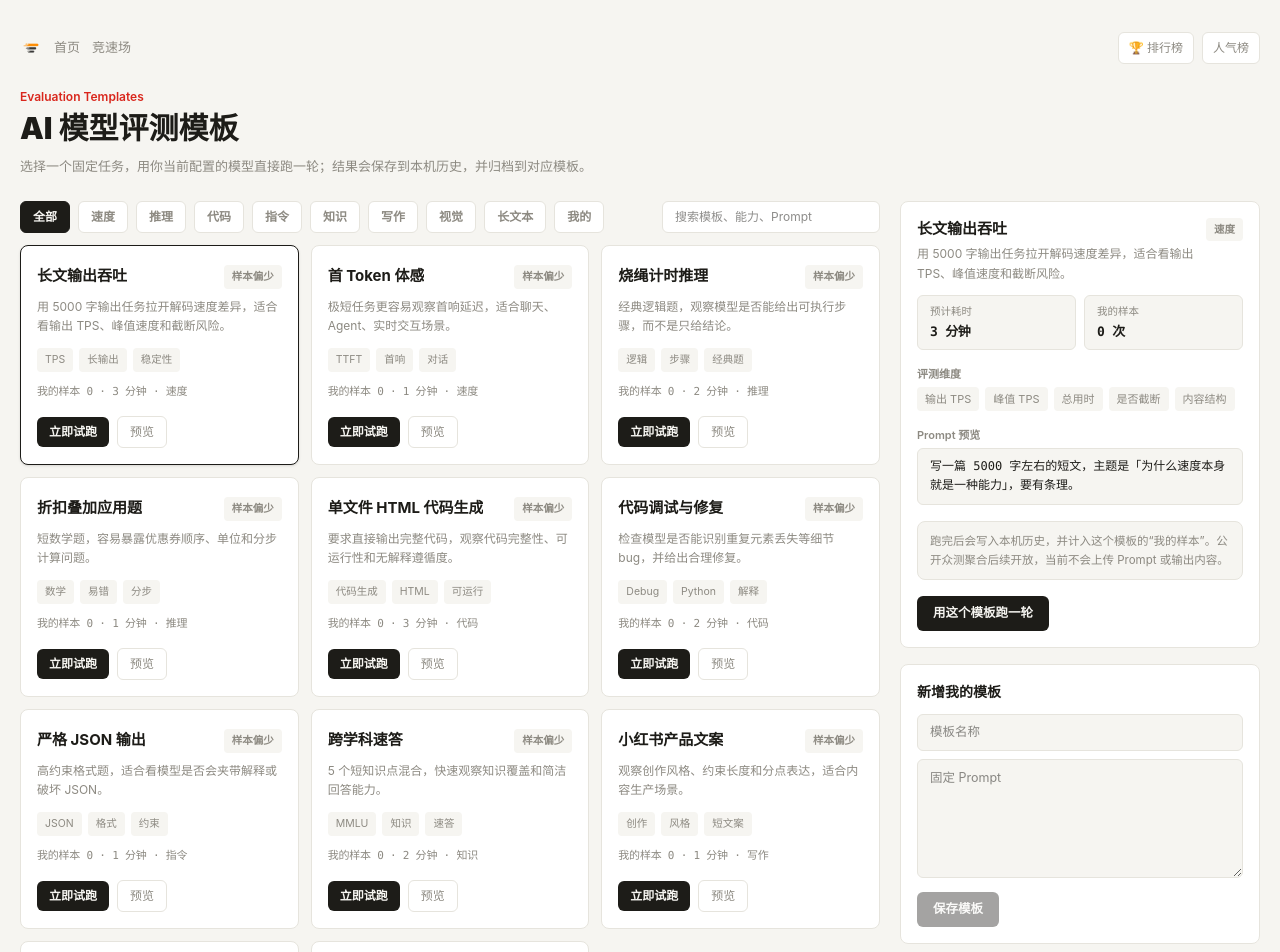
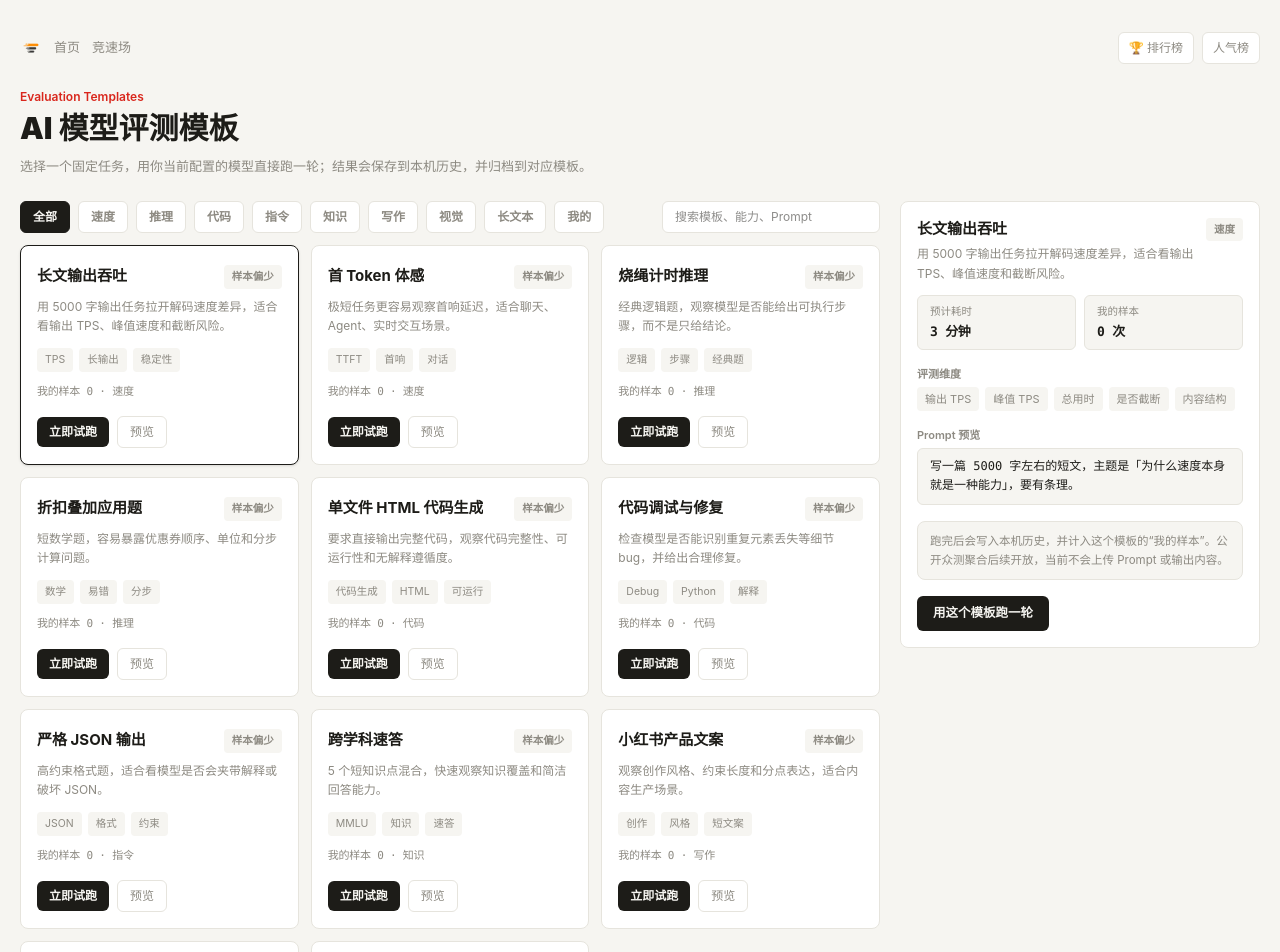
Before and after one commit to twonly/Model-Arena, a Next.js app: page /templates in a window 1280 px wide. Shown: the top 952 px of the page. Built offline with nearby package versions, Linux system fonts and the light colour scheme.

Commit message:
调整评测模板我的页签表单

```diff
--- a/components/EvalTemplatesClient.tsx
+++ b/components/EvalTemplatesClient.tsx
@@ -81,9 +81,7 @@ export function EvalTemplatesClient() {
     });
   }, [allTemplates, filter, query]);
   const selected =
-    allTemplates.find((template) => template.id === selectedId) ??
-    filtered[0] ??
-    allTemplates[0];
+    filtered.find((template) => template.id === selectedId) ?? filtered[0] ?? null;
 
   const selectTemplate = (template: EvalTemplate) => {
     setSelectedId(template.id);
@@ -104,12 +102,12 @@ export function EvalTemplatesClient() {
 
   const addCustom = () => {
     if (!draft.label.trim() || !draft.text.trim()) return;
-    setCustomPrompts((prev) => [
-      { label: draft.label.trim(), text: draft.text.trim() },
-      ...prev,
-    ]);
+    const nextItem = { label: draft.label.trim(), text: draft.text.trim() };
+    const nextTemplate = customPromptToEvalTemplate(nextItem, 0);
+    setCustomPrompts((prev) => [nextItem, ...prev]);
     setDraft({ label: "", text: "" });
     setFilter("mine");
+    setSelectedId(nextTemplate.id);
     setToast("已保存到我的模板");
     setTimeout(() => setToast(""), 1600);
   };
@@ -183,6 +181,46 @@ export function EvalTemplatesClient() {
             />
           </div>
 
+          {filter === "mine" && (
+            <div className="mb-3 rounded-lg border border-line bg-card p-4">
+              <div className="flex flex-wrap items-center justify-between gap-2">
+                <div>
+                  <div className="text-[14px] font-bold">新增我的模板</div>
+                  <div className="mt-0.5 text-[11.5px] text-faint">
+                    保存常用 Prompt 后，可直接在这里试跑并归档样本。
+                  </div>
+                </div>
+                {toast && <span className="text-[12px] text-faint">{toast}</span>}
+              </div>
+              <div className="mt-3 grid gap-2 md:grid-cols-[220px_1fr]">
+                <input
+                  className="w-full rounded-md border border-line bg-paper px-3 py-2 text-[12.5px] outline-none focus:border-ink/40"
+                  placeholder="模板名称"
+                  value={draft.label}
+                  onChange={(e) =>
+                    setDraft((prev) => ({ ...prev, label: e.target.value }))
+                  }
+                />
+                <textarea
+                  className="w-full rounded-md border border-line bg-paper px-3 py-2 text-[12.5px] leading-relaxed outline-none focus:border-ink/40"
+                  rows={3}
+                  placeholder="固定 Prompt"
+                  value={draft.text}
+                  onChange={(e) =>
+                    setDraft((prev) => ({ ...prev, text: e.target.value }))
+                  }
+                />
+              </div>
+              <button
+                onClick={addCustom}
+                disabled={!draft.label.trim() || !draft.text.trim()}
+                className="mt-2 rounded-md bg-ink px-4 py-2 text-[12.5px] font-bold text-paper disabled:opacity-40 cursor-pointer"
+              >
+                保存模板
+              </button>
+            </div>
+          )}
+
           <div className="grid gap-3 md:grid-cols-2 xl:grid-cols-3">
             {filtered.map((template) => (
               <TemplateCard
@@ -198,7 +236,9 @@ export function EvalTemplatesClient() {
 
           {!filtered.length && (
             <div className="rounded-lg border border-dashed border-line bg-card/60 px-4 py-10 text-center text-[13px] text-faint">
-              没有匹配的模板。
+              {filter === "mine"
+                ? "还没有我的模板。先在上方添加一个固定 Prompt。"
+                : "没有匹配的模板。"}
             </div>
           )}
         </section>
@@ -269,31 +309,6 @@ export function EvalTemplatesClient() {
               </div>
             </div>
           )}
-
-          <div className="mt-4 rounded-lg border border-line bg-card p-4">
-            <div className="text-[14px] font-bold">新增我的模板</div>
-            <input
-              className="mt-3 w-full rounded-md border border-line bg-paper px-3 py-2 text-[12.5px] outline-none focus:border-ink/40"
-              placeholder="模板名称"
-              value={draft.label}
-              onChange={(e) => setDraft((prev) => ({ ...prev, label: e.target.value }))}
-            />
-            <textarea
-              className="mt-2 w-full rounded-md border border-line bg-paper px-3 py-2 text-[12.5px] leading-relaxed outline-none focus:border-ink/40"
-              rows={5}
-              placeholder="固定 Prompt"
-              value={draft.text}
-              onChange={(e) => setDraft((prev) => ({ ...prev, text: e.target.value }))}
-            />
-            <button
-              onClick={addCustom}
-              disabled={!draft.label.trim() || !draft.text.trim()}
-              className="mt-2 rounded-md bg-ink px-4 py-2 text-[12.5px] font-bold text-paper disabled:opacity-40 cursor-pointer"
-            >
-              保存模板
-            </button>
-            {toast && <span className="ml-3 text-[12px] text-faint">{toast}</span>}
-          </div>
         </aside>
       </div>
     </main>
@@ -347,7 +362,7 @@ function TemplateCard({
           ))}
         </div>
         <div className="num mt-3 text-[11px] text-faint">
-          我的样本 {localSamples} · {template.estimatedMinutes} 分钟 · {categoryLabel(template.category)}
+          我的样本 {localSamples} · {categoryLabel(template.category)}
         </div>
       </button>
       <div className="mt-3 flex items-center gap-2">
```
